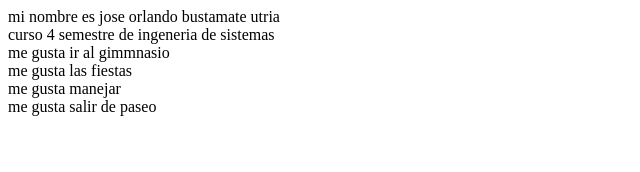
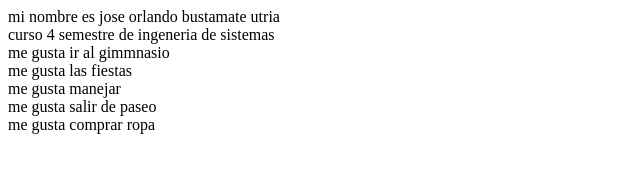
Before and after one commit to jose34-byte/practica_git, a plain HTML site: page index.html in a window 1280 px wide. Shown: the whole page, without its empty margins (0-640 px from the left). Drawn offline with Linux system fonts and the light colour scheme.

Commit message:
octavo commit

```diff
--- a/index.html
+++ b/index.html
@@ -12,6 +12,7 @@
     <div>me gusta las fiestas</div>
     <div>me gusta manejar</div>
     <div>me gusta salir de paseo</div>
+    <div>me gusta comprar ropa</div>
 
 </body>
 </html>
```
